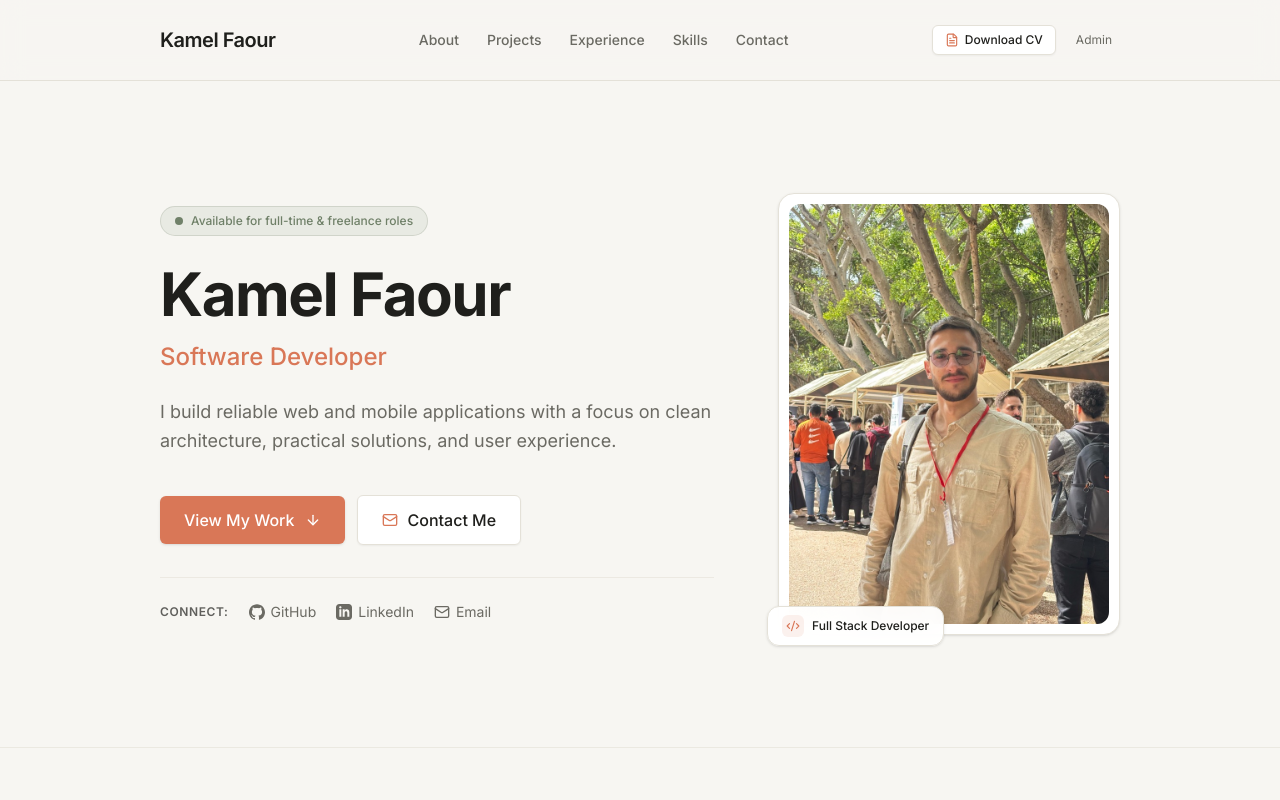
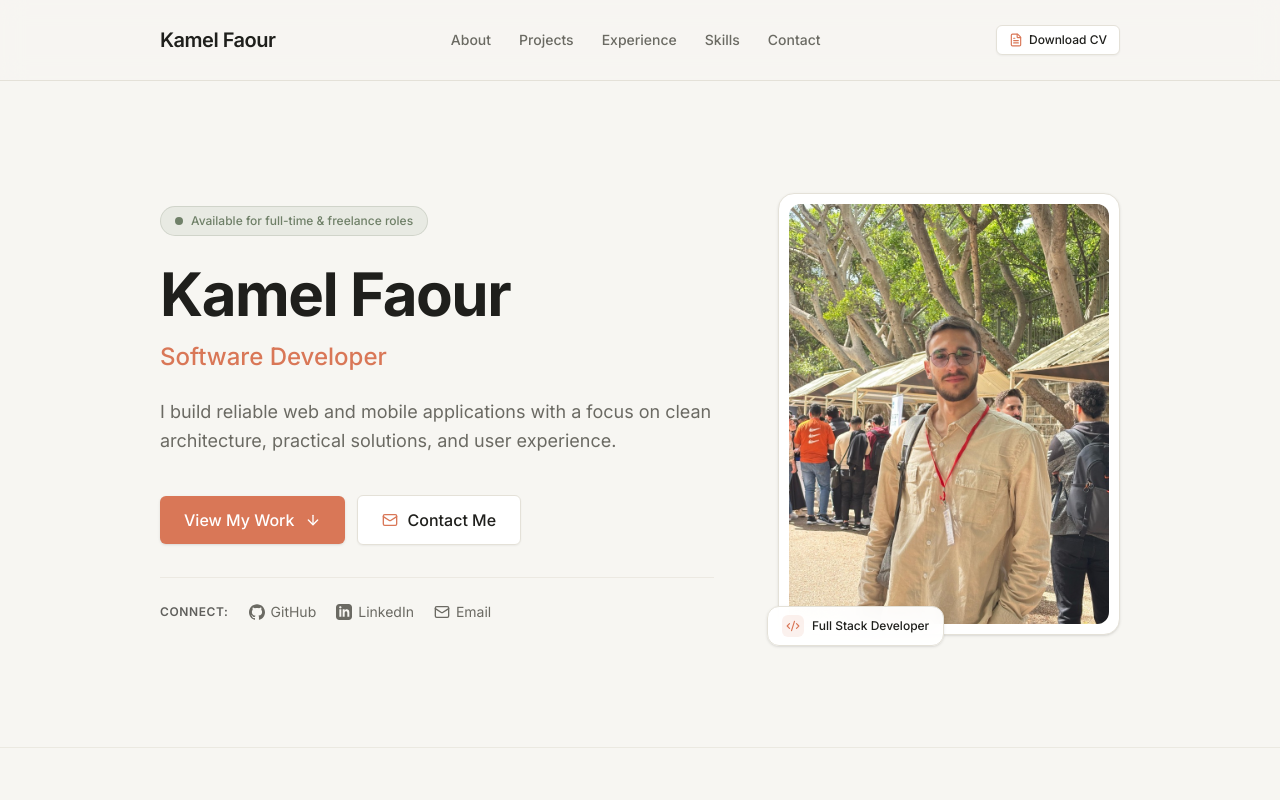
Before and after one commit to kamel404/kamelportfolio, a Next.js app: page / in a window 1280 px wide. Shown: the top 800 px of the page. Built offline with nearby package versions, Linux system fonts and the light colour scheme; no server answers; the database is empty.

Commit message:
admin hidden

```diff
--- a/components/layout/Navbar.tsx
+++ b/components/layout/Navbar.tsx
@@ -56,13 +56,6 @@ export function Navbar({ name, cvUrl }: NavbarProps) {
               <FileText className="w-3.5 h-3.5 text-[#D97757]" />
               Download CV
             </Button>
-            <Link
-              href="/admin"
-              className="text-xs text-[#6B6A63] hover:text-[#1F1F1C] px-2 py-1 rounded transition-colors"
-              title="Admin Portal"
-            >
-              Admin
-            </Link>
           </div>
 
           {/* Mobile Menu */}
```
